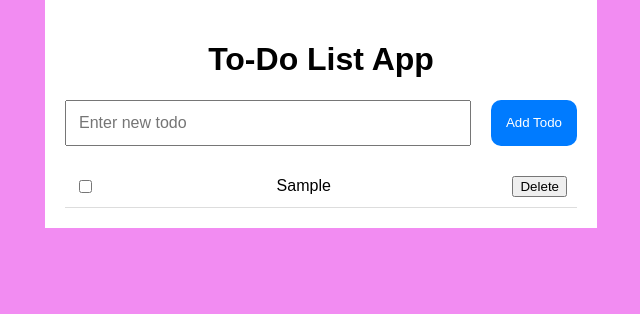
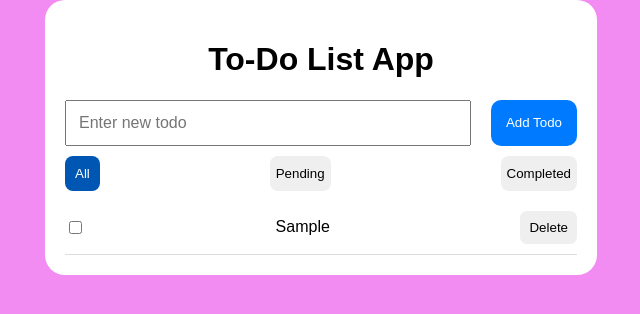
Before and after one commit to zohaib6262/To-Do-List-App, a React (Vite) app in the folder frontend/: page / in a window 1280 px wide. Both pictures are taken after typing "Sample" into the empty fields and a click on the button "Add Todo". Shown: the top 314 px of the page, without its empty margins (319-959 px from the left). Built offline with nearby package versions, Linux system fonts and the light colour scheme.

Commit message:
Add filtertion for All,completed and pending todos

```diff
--- a/frontend/src/App.jsx
+++ b/frontend/src/App.jsx
@@ -2,14 +2,25 @@ import React, { useState } from "react";
 import TodoForm from "./components/TodoForm";
 import TodoList from "./components/TodoList";
 import NoTodos from "./components/NoTodos";
+import TodoFilter from "./components/TodoFilter";
 
 const App = () => {
   const [todos, setTodos] = useState([]);
+  const [filterName, setFilterName] = useState("all");
 
   const addTodo = (todo) => {
     setTodos([...todos, todo]);
   };
 
+  const filteredTodos = todos.filter((todo) => {
+    if (filterName === "completed") {
+      return todo.completed;
+    }
+    if (filterName === "pending") {
+      return !todo.completed;
+    }
+    return true;
+  });
   const toggleTodoCompletion = (id) => {
     setTodos(
       todos.map((todo) =>
@@ -25,15 +36,12 @@ const App = () => {
       <div className="card">
         <h1 className="appTitle">To-Do List App</h1>
         <TodoForm addTodo={addTodo} />
-        {todos.length >= 1 ? (
-          <TodoList
-            todos={todos}
-            toggleTodoCompletion={toggleTodoCompletion}
-            deleteTodo={deleteTodo}
-          />
-        ) : (
-          <NoTodos />
-        )}
+        <TodoFilter setFilterName={setFilterName} filterName={filterName} />
+        <TodoList
+          todos={filteredTodos}
+          toggleTodoCompletion={toggleTodoCompletion}
+          deleteTodo={deleteTodo}
+        />
       </div>
     </div>
   );
--- /dev/null
+++ b/frontend/src/components/TodoFilter.jsx
@@ -0,0 +1,28 @@
+import React from "react";
+
+const TodoFilter = ({ setFilterName, filterName }) => {
+  return (
+    <div className="todo-filter">
+      <button
+        onClick={() => setFilterName("all")}
+        className={`button ${filterName === "all" && "all"}`}
+      >
+        All
+      </button>
+      <button
+        onClick={() => setFilterName("pending")}
+        className={`button ${filterName === "completed" && "completed"}`}
+      >
+        Pending
+      </button>
+      <button
+        onClick={() => setFilterName("completed")}
+        className={`button ${filterName === "pending" && "pending"}`}
+      >
+        Completed
+      </button>
+    </div>
+  );
+};
+
+export default TodoFilter;
--- a/frontend/src/components/TodoList.jsx
+++ b/frontend/src/components/TodoList.jsx
@@ -2,6 +2,13 @@ import React from "react";
 import TodoItem from "./TodoItem";
 
 const TodoList = ({ todos, toggleTodoCompletion, deleteTodo }) => {
+  if (todos.length === 0 || !todos) {
+    return (
+      <div className="no-todos">
+        <h3>There is no todo...</h3>
+      </div>
+    );
+  }
   return (
     <div className="todo-list">
       {todos.map((todo) => (
--- a/frontend/src/index.css
+++ b/frontend/src/index.css
@@ -6,13 +6,14 @@ body {
 
 .mainApp {
   max-width: 100%;
-  height: auto;
+  margin: auto;
 }
 .card {
   max-width: 40%;
-  margin: 0 auto;
+  margin: auto;
   background-color: white;
   padding: 20px;
+  border-radius: 20px;
 }
 .todo-form {
   display: flex;
@@ -44,15 +45,55 @@ body {
   display: flex;
   align-items: center;
   justify-content: space-between;
-  padding: 10px;
+  padding-bottom: 10px;
   border-bottom: 1px solid #ddd;
 }
 .todo-item .completed {
   text-decoration: line-through;
   color: #bbb;
 }
+.todo-item button {
+  padding: 9px;
+  border: none;
+  border-radius: 7px;
+}
+.todo-item button:hover {
+  padding: 12px;
+  background-color: #508ccd;
+  color: white;
+}
+
 .no-todos {
   text-align: center;
+}
+.todo-filter {
+  display: flex;
+  justify-content: space-between;
+}
+.todo-filter .button {
+  border: none;
+  border-radius: 8px;
+}
+.todo-filter .all {
+  background-color: #0056b3;
+  padding: 10px;
+  border: none;
+  border-radius: 8px;
+  color: white;
+}
+.todo-filter .completed {
+  background-color: #508ccd;
+  padding: 10px;
+  border: none;
+  border-radius: 8px;
+  color: white;
+}
+.todo-filter .pending {
+  background-color: #0056b3;
+  padding: 10px;
+  border: none;
+  border-radius: 8px;
+  color: white;
 }
 .appTitle {
   text-align: center;
```
